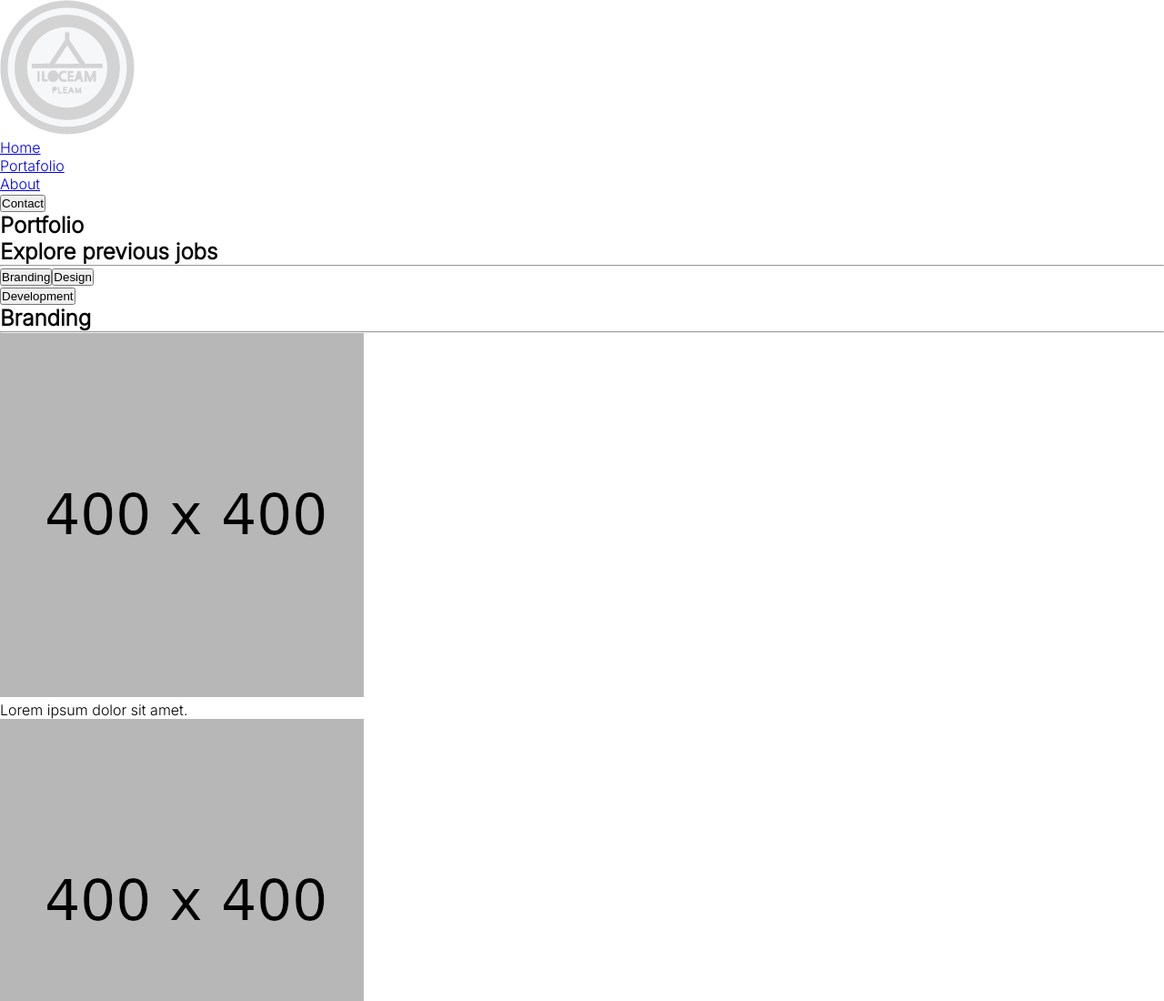
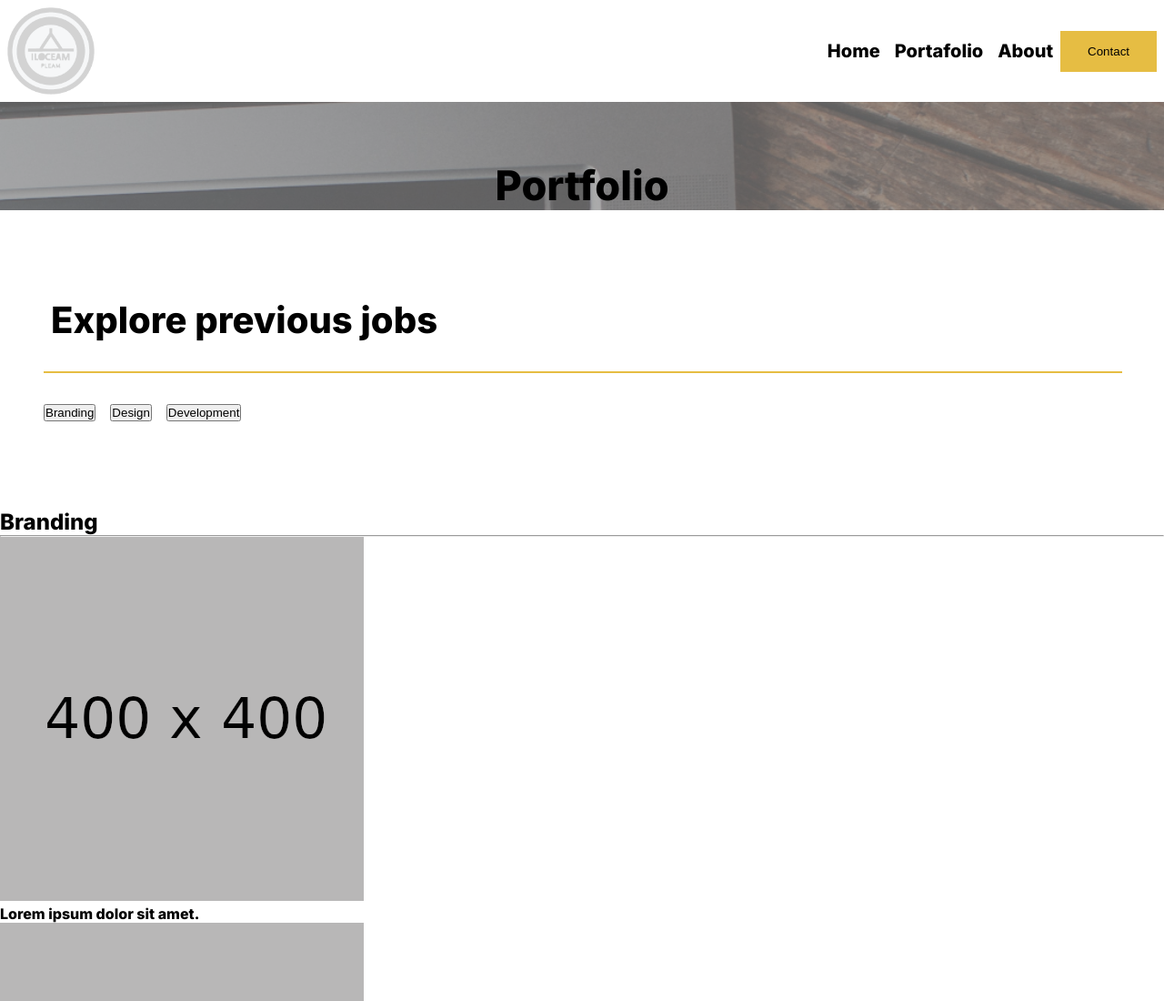
Before and after one commit to Kfmoss/Exam_ITF10511, a plain HTML site: page portafolio.html in a window 1280 px wide. Shown: the top 1100 px of the page at 91% size. Drawn offline with Linux system fonts and the light colour scheme.

Commit message:
main desk ready

```diff
--- a/portafolio.html
+++ b/portafolio.html
@@ -10,14 +10,14 @@
     <div id="grid-container-portafolio">
         <header id="nav_por">
             <img id="logo1" src="ressurser/logo1.png" alt="">
-            <ul>
+            <ul class="r0">
                 <li><a id="linkHome" href="index.html">Home</a></li>
                 <li><a id="linkProducts" href="portafolio.html">Portafolio</a></li>
                 <li><a id="linkAbout" href="about.html">About</a></li>
                 <li><button onclick="window.location.href='about.html'">Contact</button></li>
             </ul>
         </header>
-        <section id="part1_por">
+        <section id="part1_por" class="links">
             <h2>Portfolio</h2>
 
 
@@ -26,7 +26,7 @@
             <h2 id="subtitle">Explore previous jobs</h2>
             <hr class="r1">
             <ul class="buttons_port">
-                <li id="1"><button>Branding</button><button>Design</button></li>
+                <li id="pair_btn"><button>Branding</button><button>Design</button></li>
 
                 <li><button onclick="window.location.href='#'">Development</button></li>
             </ul>
--- a/styles/style.css
+++ b/styles/style.css
@@ -1,5 +1,5 @@
 
-@import url('https://fonts.googleapis.com/css2?family=Inter:wght@300&family=Montserrat:wght@300&family=Open+Sans:wght@300&family=Roboto+Mono&display=swap');
+@import url('https://fonts.googleapis.com/css2?family=Inter:wght@800&family=Montserrat:wght@300&family=Open+Sans:wght@300&family=Roboto+Mono&display=swap');
 @media only screen and (max-width:430px){
     *{
         margin: 0;
@@ -672,11 +672,19 @@
 
 
 
-/*---------------settings pad - main----------------------------- */
+/*---------------settings screen - main----------------------------- */
 @media only screen and (min-width:600px){
+
+  @import url('https://fonts.googleapis.com/css2?family=Inter:wght@800&display=swap');
+
     *{
         margin: 0;
         padding: 0;
+
+
+    }
+    body{
+        font-family: 'Inter', sans-serif;
 
 
     }
@@ -927,6 +935,117 @@
         padding: 0 0 0 3rem;
     }
 
+/* ----------------------portfolio desk ---------------------*/
+    #grid-container-portafolio{
+        display: grid;
+
+        grid-template-columns: 1fr;
+        grid-template-rows:repeat (7,auto);
+        grid-template-areas: "nav"
+                             "part1"
+                             "part2"
+                             "part3"
+                             "part4"
+                             "part5"
+                             "footer";
+
+    }
+    #grid-container-portafolio #nav_por{
+        grid-area: "nav";
+        font-size: 20px;
+        display: flex;
+        flex-direction: row;
+        justify-content: space-between;
+
+    }
+    #grid-container-portafolio #nav_por .r0 {
+        display: flex;
+        padding:0 .5rem 0 0;
+        align-items:center;
+        list-style: none;
+    }
+    #grid-container-portafolio .r0 li a{
+        padding: 0 .5rem 0  .5rem;
+        text-decoration: none;
+        color:#000;
+    }
+    .r0 button{
+        border: none;
+        background-color: #e6bd43;
+        padding: 15px 30px;
+
+    }
+    #nav_por #logo1{
+        width: 6rem;
+        height: auto;
+        aspect-ratio: 1/1;
+        padding: .5rem;
+    }
+
+    #part1_por{
+        grid-area: "part1";
+        background-image: url("../ressurser/bkg_part1.png");
+        display: flex;
+        justify-content: center;
+        width: 100%;
+        height: 100%;
+        /* padding: 4rem 4rem 4rem 4rem; */
+        position: relative;
+        background-size: cover;
+        z-index: 1;
+
+    }
+    #part1_por::after{
+        content: "";
+        background-color: rgba(128,128,128,0.6);
+        position: absolute;
+        display: block;
+        top: 0;
+        left: 0;
+        bottom: 0;
+        right: 0;
+        z-index: -1;
+    }
+    #part1_por h2{
+
+        font-size: 45px;
+        padding: 4rem 0 0 0;
+
+    }
+    #part2_por{
+        grid-area: "part2";
+        display: flex;
+        flex-direction: column;
+        padding: 5rem 3rem 5rem 3rem ;
+        margin: 1rem 0 1rem 0;
+
+    }
+    #part2_por #subtitle{
+        font-size: 40px;
+        padding: 0 0 1rem .5rem;
+    }
+    #part2_por .r1{
+        width: 100%;
+        border: 1px solid #e6bd43;
+        margin: 1rem 0 2rem 0;
+    }
+    #part2_por .buttons_port{
+        display: flex;
+        list-style: none;
+    }
+    #part2_por .buttons_port{
+        padding: 0 1rem 0 0;
+    }
+    #part2_por .buttons_port li button{
+        margin: 0 1rem 0 0;
+    }
+
+
+
+
+
+
+
 
 
 
```
